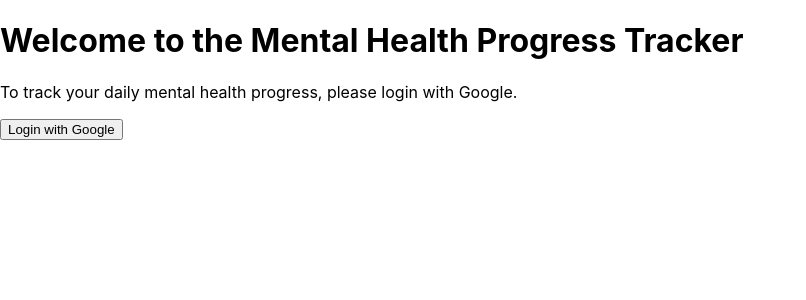
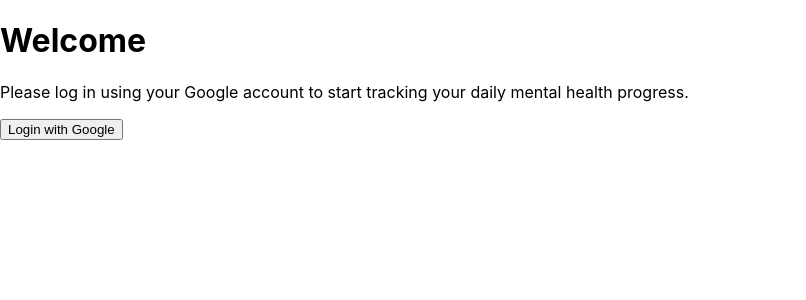
Before and after one commit to chrisdoctor/mental-health-tracker, a React (Create React App) app in the folder frontend/: page / in a window 1280 px wide. Shown: the top 300 px of the page, without its empty margins (0-806 px from the left). Built offline with nearby package versions, Linux system fonts and the light colour scheme.

Commit message:
Check token in home page to ensure user is authenticated

```diff
--- a/frontend/src/components/HomePage.js
+++ b/frontend/src/components/HomePage.js
@@ -1,13 +1,30 @@
-// src/components/HomePage.js
 import React from 'react';
+import { useAuth } from '../context/AuthContext';
+import { useNavigate } from 'react-router-dom';
 import GoogleLoginButton from './GoogleLoginButton';
 
 const HomePage = () => {
+  const { token } = useAuth();
+  const navigate = useNavigate();
+
+  const handleAddLogClick = () => {
+    navigate('/log');  // Navigate to the daily log form
+  };
+
   return (
     <div>
-      <h1>Welcome to the Mental Health Progress Tracker</h1>
-      <p>To track your daily mental health progress, please login with Google.</p>
-      <GoogleLoginButton />
+      <h1>Welcome</h1>
+      {!token ? (
+        <div>
+          <p>Please log in using your Google account to start tracking your daily mental health progress.</p>
+          <GoogleLoginButton />
+        </div>
+      ) : (
+        <div>
+          <p>You are logged in. Start adding your daily log.</p>
+          <button onClick={handleAddLogClick}>Add Daily Log</button>
+        </div>
+      )}
     </div>
   );
 };
```
